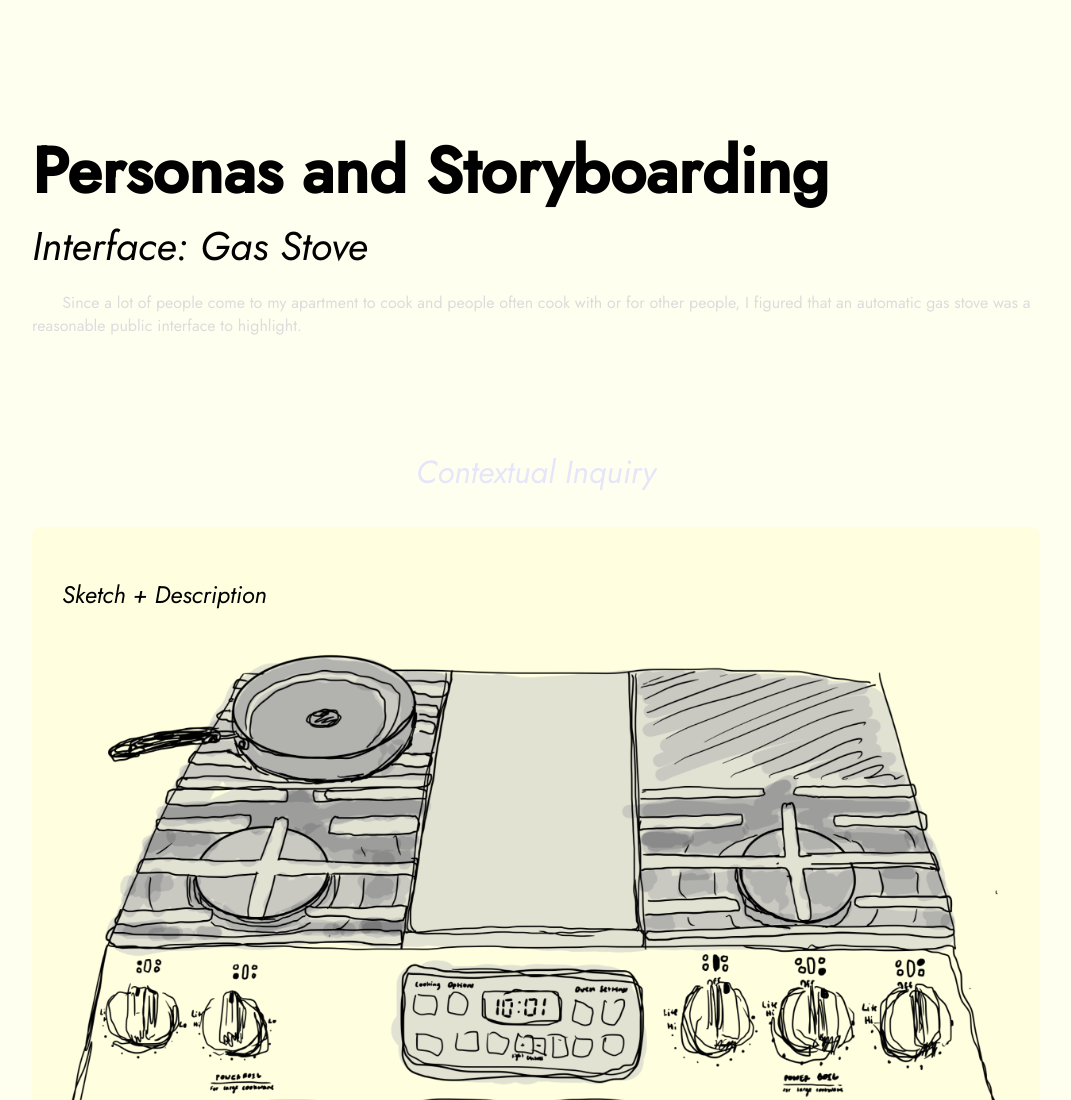
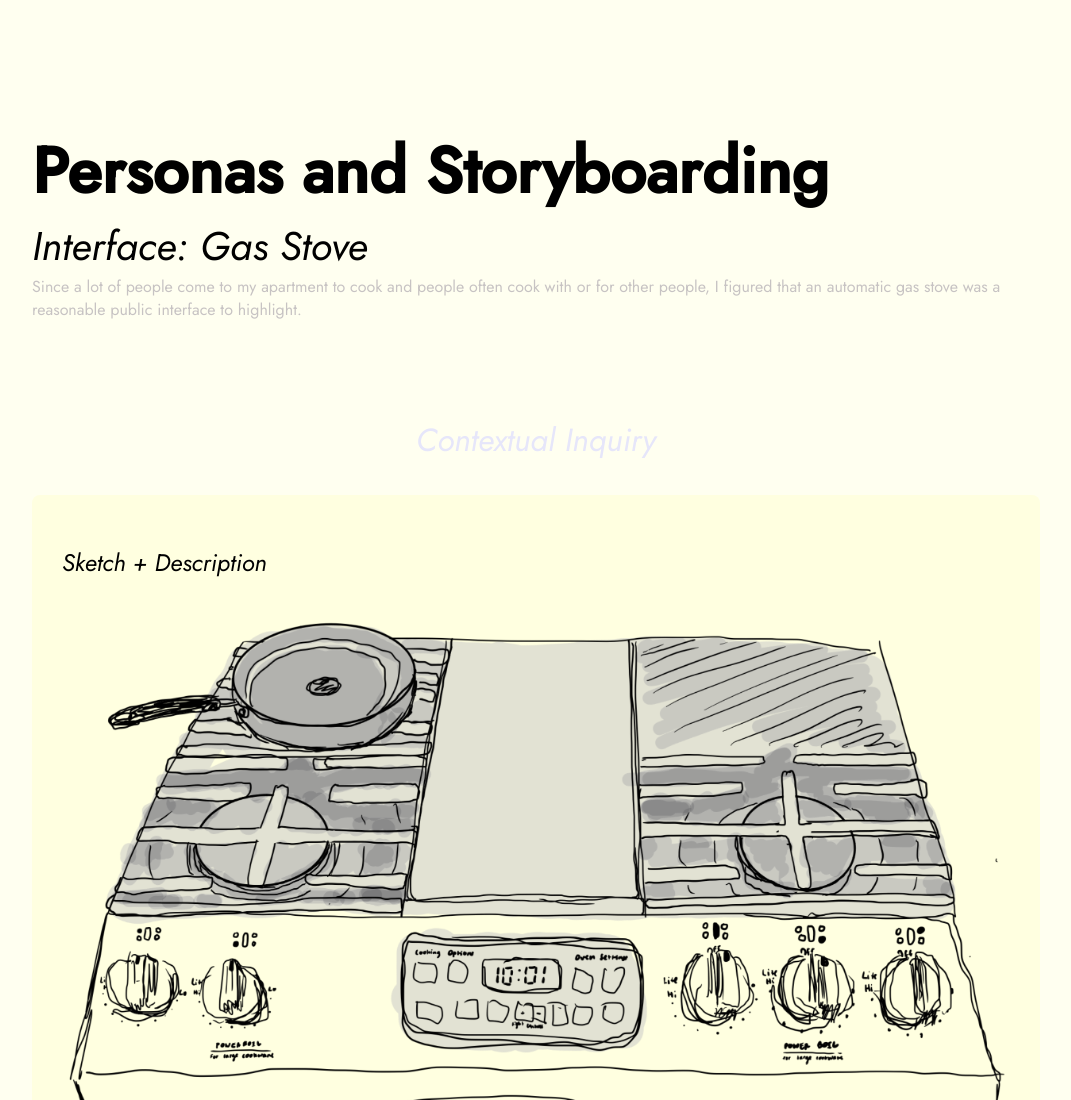
Before and after one commit to volatilepenguin222/CS1300, a plain HTML site: page index.html in a window 1280 px wide. Shown: the top 1100 px of the page, without its empty margins (104-1175 px from the left). Drawn offline with nearby package versions, Linux system fonts and the light colour scheme.

Commit message:
Add files via upload

```diff
--- a/index.css
+++ b/index.css
@@ -17,7 +17,7 @@ img {
 }
 
 .intro {
-  color: gainsboro;
+  color: rgb(199, 195, 195);
 }
 
 .intro:hover {
--- a/index.html
+++ b/index.html
@@ -15,11 +15,11 @@
       <div>
         <h1>Personas and Storyboarding</h1>
         <h4>Interface: Gas Stove</h4>
-        <p class="intro">
+        <div class="intro">
           Since a lot of people come to my apartment to cook and people often
           cook with or for other people, I figured that an automatic gas stove
           was a reasonable public interface to highlight.
-        </p>
+        </div>
       </div>
     </section>
     <section>
```
